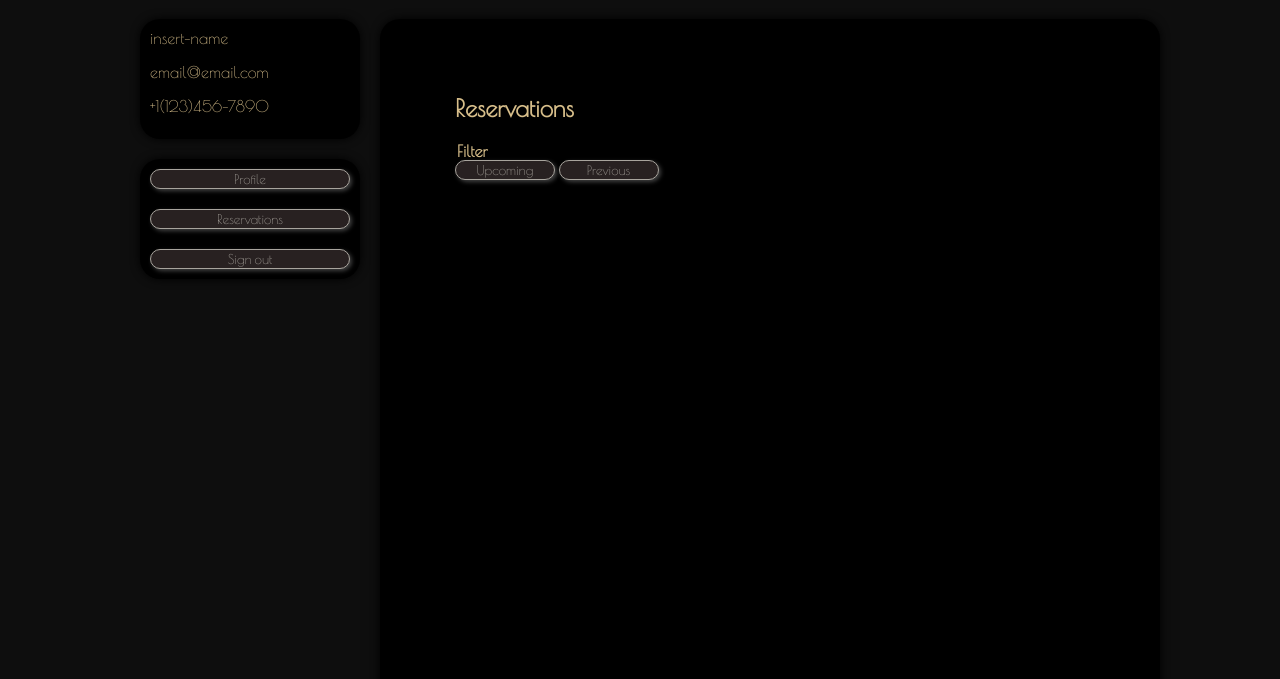
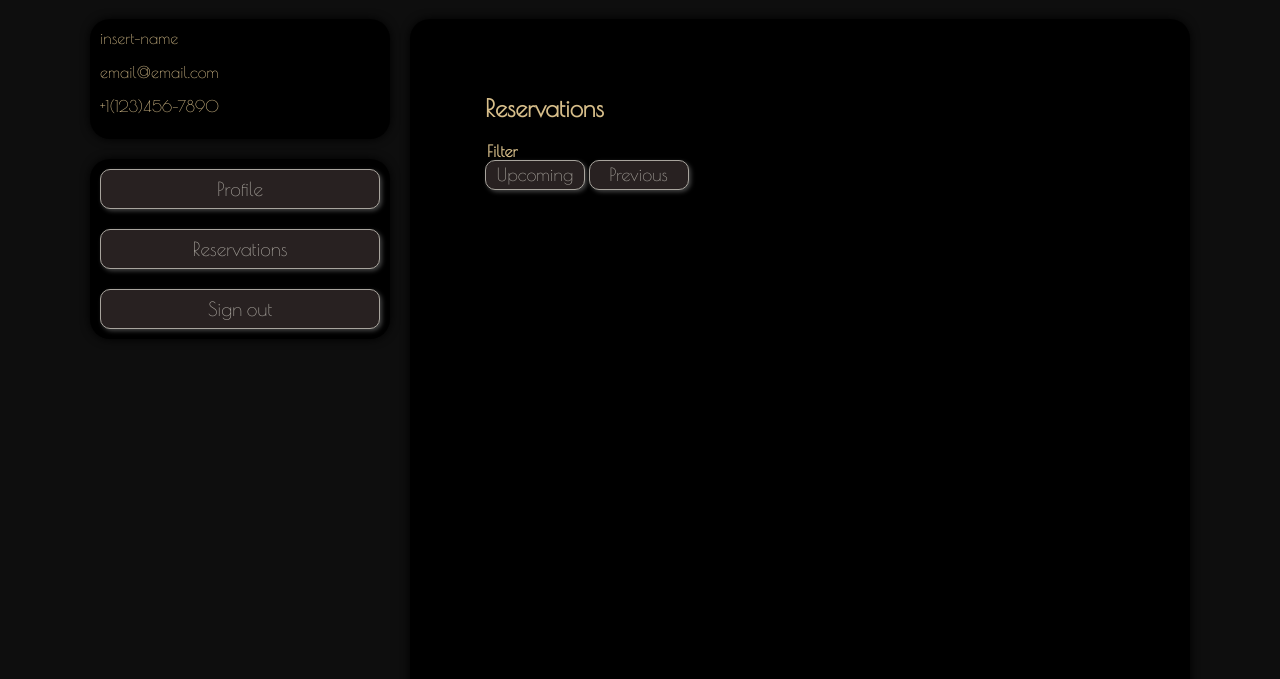
Before and after one commit to twopercentjazz/AD320_final_project, a website: page public/src/html/account.html in a window 1280 px wide. Both pictures are taken after a click on the button "Reservations". Shown: the part 121-800 px from the top of the page. Drawn offline with nearby package versions, Linux system fonts and the light colour scheme; no server answers.

Commit message:
some edits

```diff
--- a/public/src/css/account.css
+++ b/public/src/css/account.css
@@ -19,11 +19,9 @@ button {
 
 .filter {
     width: 100px;
+    height: 30px;
     border-radius: 10px;
-}
-
-#login-btn:hover {
-    cursor: pointer;
+    font-size: large;
 }
 
 body {
@@ -141,11 +139,11 @@ nav li p {
     padding-top: 120px;
     display: flex;
     color: #d7be8a;
-
+    justify-content: center;
 }
 
 #profile-card, #options {
-    width: 220px;
+    width: 300px;
     box-shadow: black 0 0 10px;
     background-color: black;
     border-radius: 20px;
@@ -162,13 +160,14 @@ nav li p {
 }
 
 .options {
-    width: 200px;
+    width: 280px;
     margin: 10px;
     border-radius: 10px;
-
+    height: 40px;
+    font-size: larger;
 }
 
-.options:hover {
+button:hover {
     cursor: pointer;
 }
 
--- a/public/src/js/login.js
+++ b/public/src/js/login.js
@@ -65,6 +65,7 @@ const account = 'src/html/account.html';
 
     /*checks if the given input in the registration form, is valid if not display error message
     * on given input
+    * template from MDN
     */
     function errorMsg(input, condition, msg) {
         let validityState = input.validity;
```
Also changed, not shown: public/src/html/login.html (+2 -2 lines).
